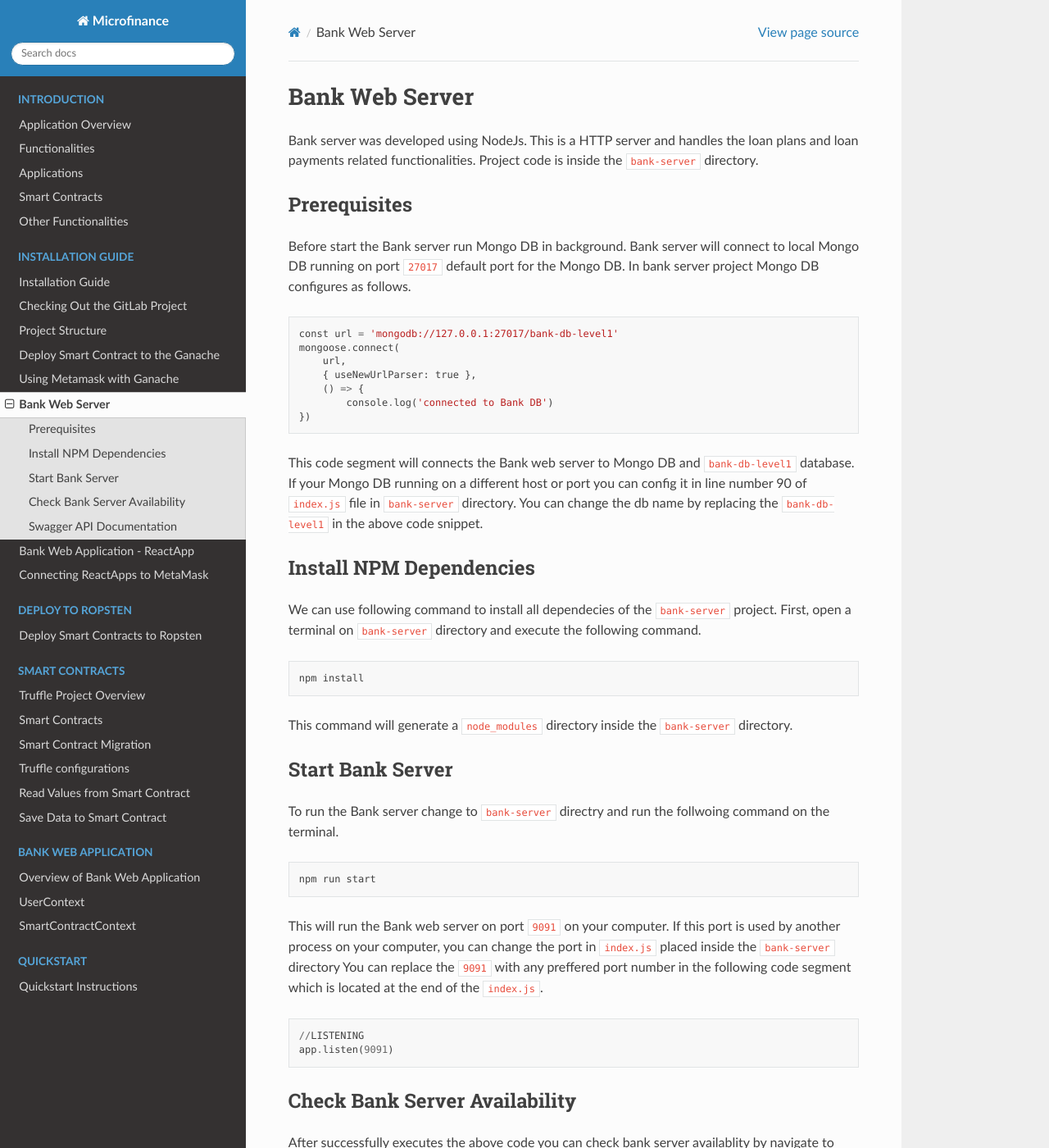
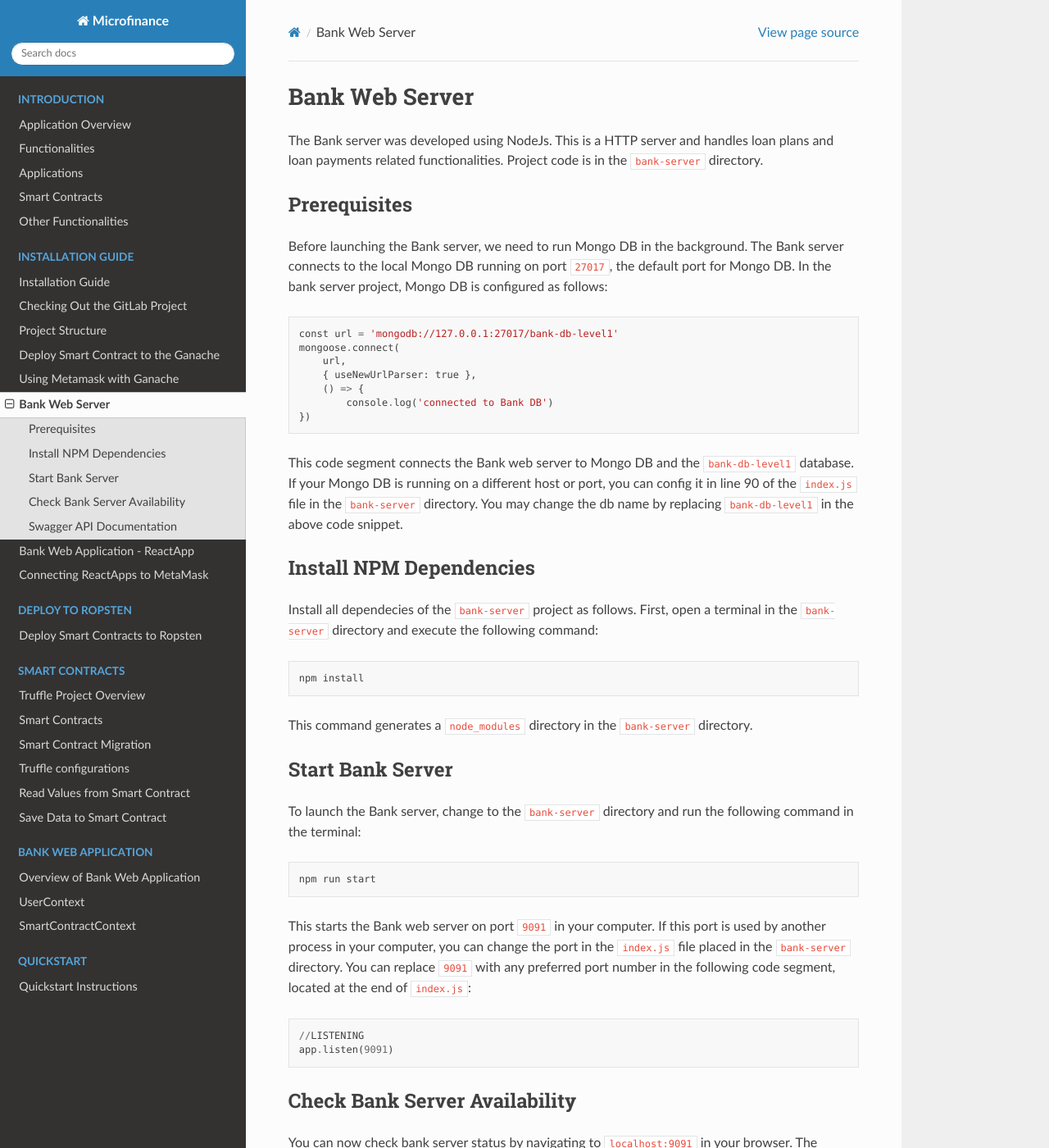
Before and after one commit to NivedithaKarthikeyan/LandregistryApp, a Sphinx documentation site: the page built from docs/source/installation/bankServer.rst, in a window 1280 px wide and 1400 px high. Shown: the whole window at 82% size. Built offline with Sphinx 7.4.7 and the Read the Docs theme 2.0.0, drawn with Linux system fonts in a browser that asks for light colours; some of the changed text lies outside the part shown.

Commit message:
Update docs/source/installation/bankServer.rst, docs/source/installation/bankApp.rst

```diff
--- a/docs/source/installation/bankServer.rst
+++ b/docs/source/installation/bankServer.rst
@@ -1,16 +1,16 @@
 Bank Web Server
 ===============
 
-Bank server was developed using NodeJs.
-This is a HTTP server and handles the loan plans and loan payments related functionalities.
-Project code is inside the ``bank-server`` directory.
+The Bank server was developed using NodeJs.
+This is a HTTP server and handles loan plans and loan payments related functionalities.
+Project code is in the ``bank-server`` directory.
 
 Prerequisites
 -------------
 
-Before start the Bank server run Mongo DB in background.
-Bank server will connect to local Mongo DB running on port ``27017`` default port for the Mongo DB.
-In bank server project Mongo DB configures as follows. ::
+Before launching the Bank server, we need to run Mongo DB in the background.
+The Bank server connects to the local Mongo DB running on port ``27017``, the default port for Mongo DB.
+In the bank server project, Mongo DB is configured as follows: ::
 
     const url = 'mongodb://127.0.0.1:27017/bank-db-level1'
     mongoose.connect(
@@ -20,32 +20,32 @@ In bank server project Mongo DB configures as follows. ::
             console.log('connected to Bank DB')
     })
 
-This code segment will connects the Bank web server to Mongo DB and ``bank-db-level1`` database.
-If your Mongo DB running on a different host or port you can config it in line number 90 of ``index.js`` file in ``bank-server`` directory.
-You can change the db name by replacing the ``bank-db-level1`` in the above code snippet.
+This code segment connects the Bank web server to Mongo DB and the ``bank-db-level1`` database.
+If your Mongo DB is running on a different host or port, you can config it in line 90 of the ``index.js`` file in the ``bank-server`` directory.
+You may change the db name by replacing ``bank-db-level1`` in the above code snippet.
 
 Install NPM Dependencies
 ------------------------
 
-We can use following command to install all dependecies of the ``bank-server`` project.
-First, open a terminal on ``bank-server`` directory and execute the following command. ::
+Install all dependecies of the ``bank-server`` project as follows.
+First, open a terminal in the ``bank-server`` directory and execute the following command: ::
 
     npm install
 
-This command will generate a ``node_modules`` directory inside the ``bank-server`` directory.
+This command generates a ``node_modules`` directory in the ``bank-server`` directory.
 
 Start Bank Server
 -----------------
 
-To run the Bank server change to ``bank-server`` directry and run the follwoing command on the terminal. ::
+To launch the Bank server, change to the ``bank-server`` directory and run the following command in the terminal: ::
 
     npm run start
 
-This will run the Bank web server on port ``9091`` on your computer.
-If this port is used by another process on your computer,
-you can change the port in ``index.js`` placed inside the ``bank-server`` directory
-You can replace the ``9091`` with any preffered port number in the following code segment
-which is located at the end of the ``index.js``. ::
+This starts the Bank web server on port ``9091`` in your computer.
+If this port is used by another process in your computer,
+you can change the port in the ``index.js`` file placed in the ``bank-server`` directory.
+You can replace ``9091`` with any preferred port number in the following code segment,
+located at the end of ``index.js``: ::
 
     //LISTENING
     app.listen(9091)
@@ -53,18 +53,14 @@ which is located at the end of the ``index.js``. ::
 Check Bank Server Availability
 ------------------------------
 
-After successfully executes the above code you can check bank server availablity by navigate to ``localhost:9091`` in your browser.
-Default setting will run the Bank server on port ``9091``.
-
-It will print the following information on your browser when you navigate to ``localhost:9091``.
-If you change the host or port please use the neccassary changes to the URL and check.
+You can now check bank server status by navigating to ``localhost:9091`` in your browser.
+The default setting will run the Bank server on port ``9091``.
 
 .. image:: ../images/bank_server_root.png
 
 Swagger API Documentation
 -------------------------
 
-To view the API documentation yoou can navigate to ``localhost:9091/api-docs``.
-You can view the following information on your browser.
+To view the API documentation, you can navigate to ``localhost:9091/api-docs``.
 
 .. image:: ../images/swagger_bank.png
```
Also changed, not shown: docs/source/installation/bankApp.rst (+16 -16 lines).
